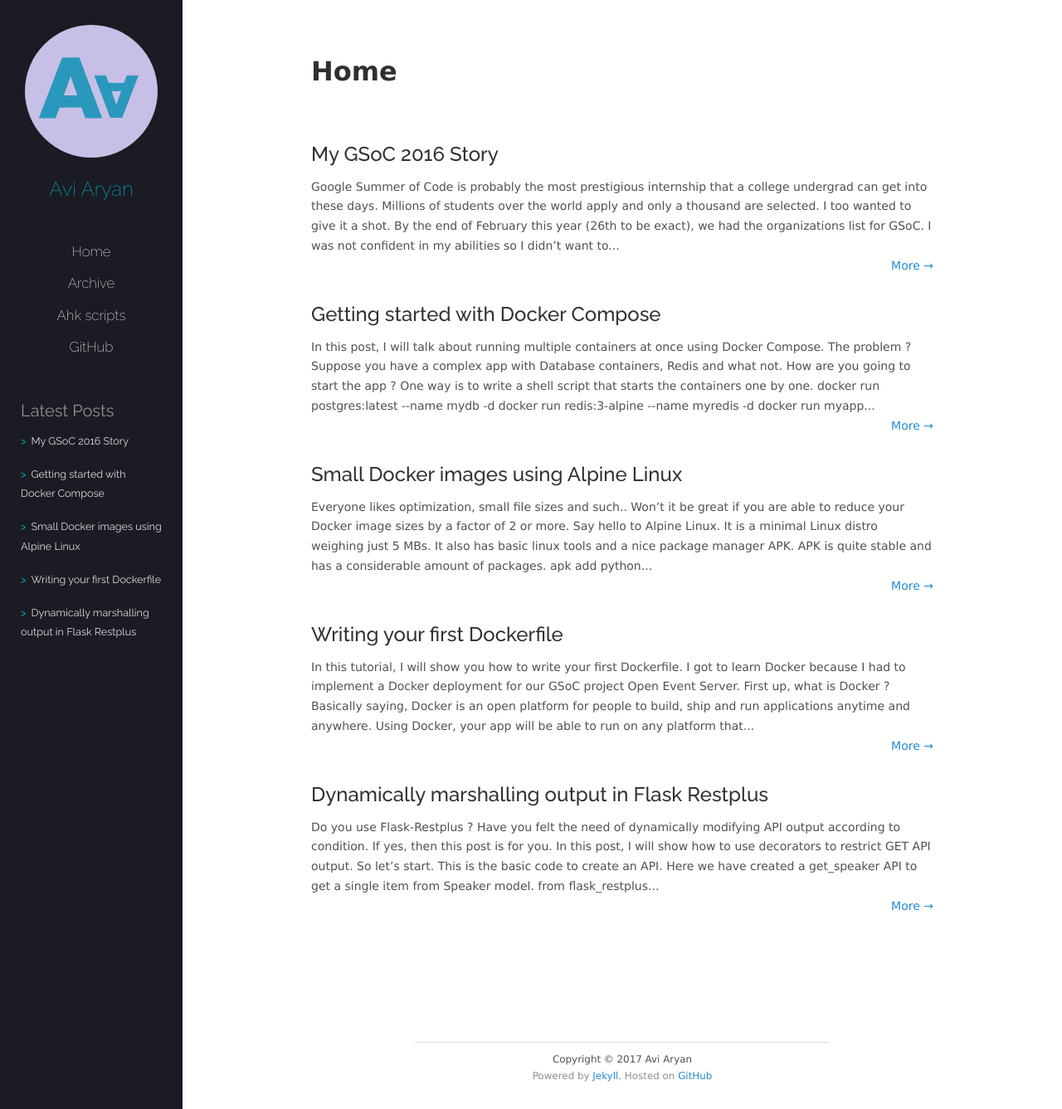
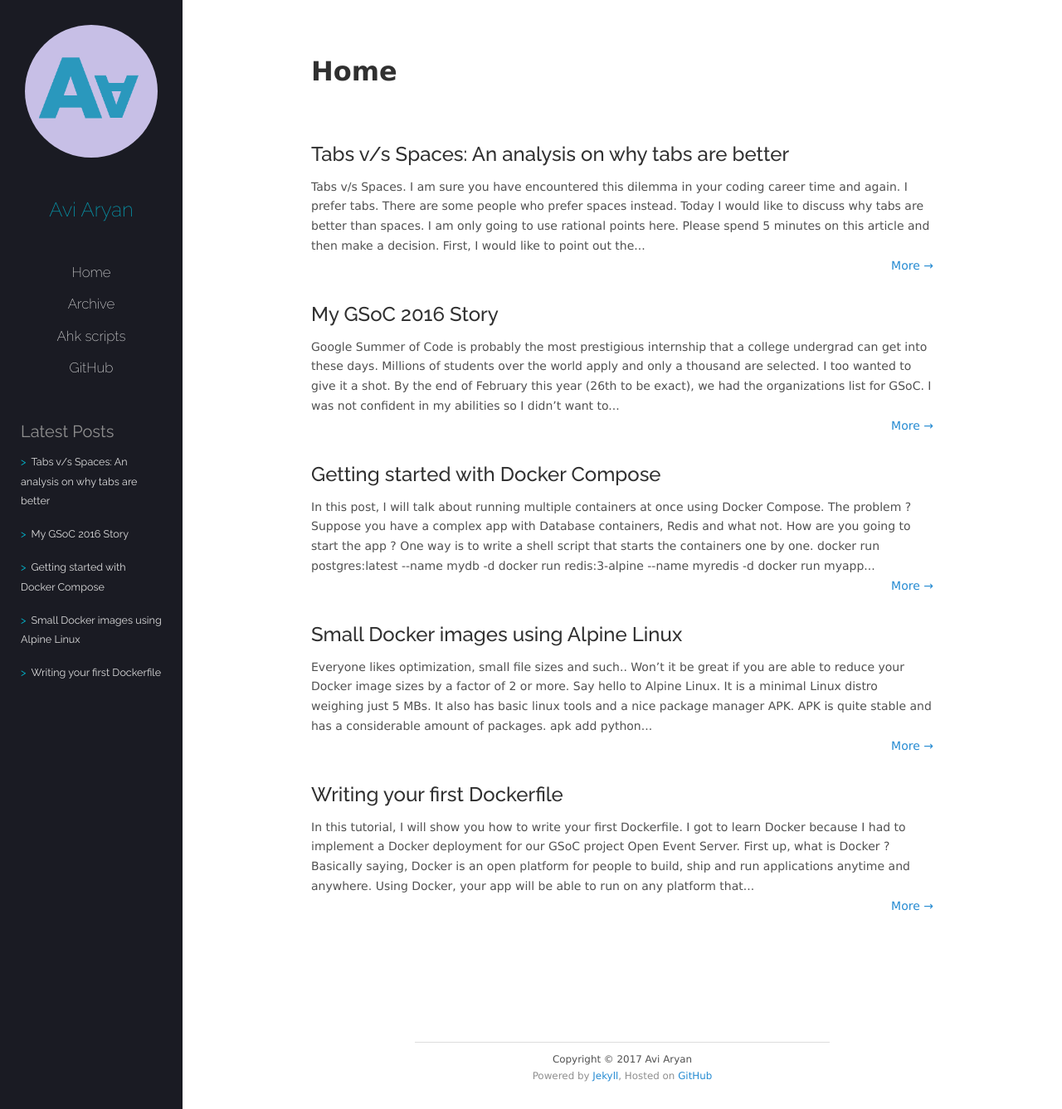
Before and after one commit to aviaryan/aviaryan.github.com-retired-2018, a Jekyll site: the page built from index.html, in a window 1280 px wide and 1337 px high. Shown: the whole window at 83% size. Built offline with Jekyll 4.4.1, drawn with Linux system fonts in a browser that asks for light colours; part of the change alters nothing that is shown.

Commit message:
new post

```diff
--- /dev/null
+++ b/_posts/2017-06-07-tabs-ftw.md
@@ -0,0 +1,132 @@
+---
+layout: post
+title: "Tabs v/s Spaces: An analysis on why tabs are better"
+tags: coding
+---
+
+Tabs v/s Spaces.
+I am sure you have encountered this dilemma in your coding career time and again.
+I prefer tabs. There are some people who prefer spaces instead.
+Today I would like to discuss why tabs are better than spaces.
+I am only going to use rational points here. Please spend 5 minutes on this article and then make a decision.
+
+First, I would like to point out the major argument why people prefer Spaces over Tabs.
+
+They say, spaces make indentation look more consistent across different setups. This is not totally correct.
+Tabs can be configured to consume any number of columns in the editor. So if you hate high indentation, you can set tab width as 2.
+But, spaces do have a real advantage and it comes when you are trying to do non-uniform indentation like of function parameters in a function declaration.
+
+{% highlight c %}
+int myFunction(int a, char b, bool c, short d, long e,
+               double f, float g){
+    return 0;
+}
+
+int myFunction(int a, char b, bool c, short d, long e,
+				double f, float g){
+	return 0;
+}
+{% endhighlight %}
+
+The first function in this code uses spaces whereas the next one uses tabs.
+If you try to see the difference here, you will notice that `double f` is slightly misaligned in the second function.
+For me, this is not bothersome and I would gladly accept this over the benefits of tabs.
+Let's look into these in detail.
+
+
+## 1. Tabs are meant for Indentation
+
+Why were 'Tabs' created when we already had spaces? For indentation right, what other could be the reason.
+Now tabs were introduced for indentation because indenting using space required lots of keystrokes (though it's not the case with modern editors now).
+So you might still argue "I would use spaces because my editor automatically takes care of indentations for me".
+Well have a look at the next points then.
+
+
+## 2. Tab-based indentation is customizable, like spaces
+
+As I already told at the start of this article, tab width can easily be configured in the editor to suit your needs.
+This is the main point people have regarding using spaces and so I thought I would clarify it once more.
+
+-----
+
+I hope at this point of the article, I have cleared the air around tabs and why people feel that spaces are superior to tabs.
+In other words, at this point, spaces are pretty much equal to tabs if you don't consider that indentation example earlier.
+Now let's see, why tabs are better than spaces.
+
+PS - It may feel like I am being picky here but hey, tabs = spaces at this point so every pro for Tabs matters.
+
+
+## 3. Tabs work better with Notepad
+
+You might be saying, who uses "Notepad"? Well, Notepad here symbolizes the most basic of the text editors.
+These editors don't convert a tab press to 4 spaces. Now, there might be a need where you have to quickly edit a code file.
+If the code has been indented by spaces and you are trying to add a few lines in the code, you will have to use 4 times spaces for each level of indentation.
+
+If the code had been indented through tabs, well .. things could have been much faster and less frustrating.
+
+I know this happens in a very rare case but let's face it, we all have faced these situations many times in our career.
+
+
+## 4. Code size with tabs indentation is lesser
+
+Suppose you are using a 4-space indentation, then the total size of the file added by your indent chars will be 4 times more than using tab indents.
+Now, in a complex program indents can easily go up to 5 levels.
+Suppose average indent in a program is 3 levels and average code length (without indents) in a line is 50 chars and total lines is 100,
+then the file size we have with space indentation is `100 * (50 + 3*4) = 6200`.
+With tab indentation, total file size is `100 * (50 + 3) = 5300`.
+This is a saving of 17%.
+
+Yes, obviously the real numbers for the industry would be different than this. But how much less can it be, 15%, 12%, 10%?
+Even if we are getting a saving on 10% in the code size, don't you think it's beneficial. And this comes at absolutely no cost.
+
+
+## 5. Spaces Indentation takes more time to fix
+
+Again, this is a very rare situation but because `tabs = spaces` has been established after point 2, this adds weight to the tabs category.
+
+Let's take a situation where you accidentally deleted some spaces (`n` s.t. `n % 4 != 0`) in the indentation. To fix this, you will have to add some tab spaces for the
+indentation blocks `(n / 4)` + `(n % 4)` spaces for the extra.
+This won't be the case with tabs as you will only have to add the tabs that were deleted.
+
+
+## 6. Spaces promote super-ugly code style
+
+{% highlight python %}
+class MyClass:
+    def myDescriptiveNameMethod(param_a   # description for param_a
+                                param_b,  # description for param_b
+                                param_c): # description for param_c
+        pass
+{% endhighlight %}
+
+Yes, I have seen code examples like this in the wild. I know that you want to give comments to parameters and that's why you are putting one parameter at a line but
+why this high degree of indentation. A better example using tabs would be -
+
+{% highlight python %}
+class MyClass:
+	def myDescriptiveNameMethod(
+		param_a, # description for param_a
+		param_b, # description for param_b
+		param_c  # description for param_c
+	):
+		pass
+{% endhighlight %}
+
+Yes, keeping `param_a` in a separate line could have been done using spaces as well but the point here is that because people use spaces for indentation,
+they are following a horrific code style like the first example.
+
+---
+
+So these are my pro-Tabs reasons. You might think some of them as BS but they are rational and you can't disagree with that.
+The only pro-Space argument I see is the very first code example in this article.
+But for me, that doesn't win against the reasons we have for using tabs.
+
+I hope this article will get coders aware of why they should use tabs or spaces, whatever they feel like.
+I have tried to put together all points I have on `tabs v/s spaces` and I came to the decision that tabs are clearly better.
+This might not be the case with everyone.
+If this article triggered a change in your coding habit, do let me know in the comments.
+Also if you have a feedback about the article or would like to add to it, just throw in a comment.
+I am always ready to have a discussion on this topic on [Twitter](https://twitter.com/aviaryan123).
+
+That's all for now.
+Thanks for taking time reading this blabbering.
--- a/assets/css/style.css
+++ b/assets/css/style.css
@@ -216,11 +216,11 @@ h3 {
 h4 {
 	font-size: 18px;
 }
-h2,h3,h4 { margin: 10px 0px 5px 0px; }
+h2,h3,h4 { margin: 35px 0px 5px 0px; }
 
 #data hr {
-	margin: 0px 40px 0px 40px;
-	height: 3px;
+	margin: 20px 10px 20px 10px;
+	height: 2px;
 	border: 0px;
 }
 
```
